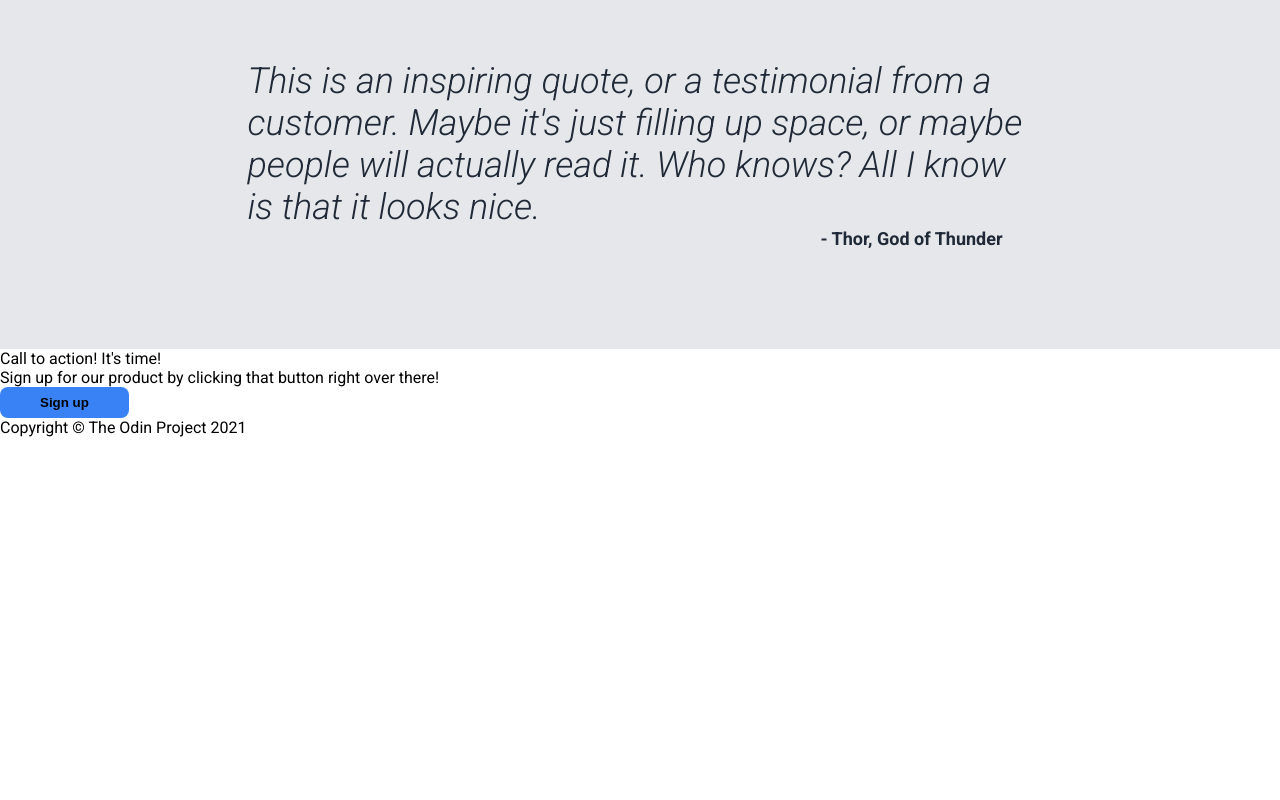
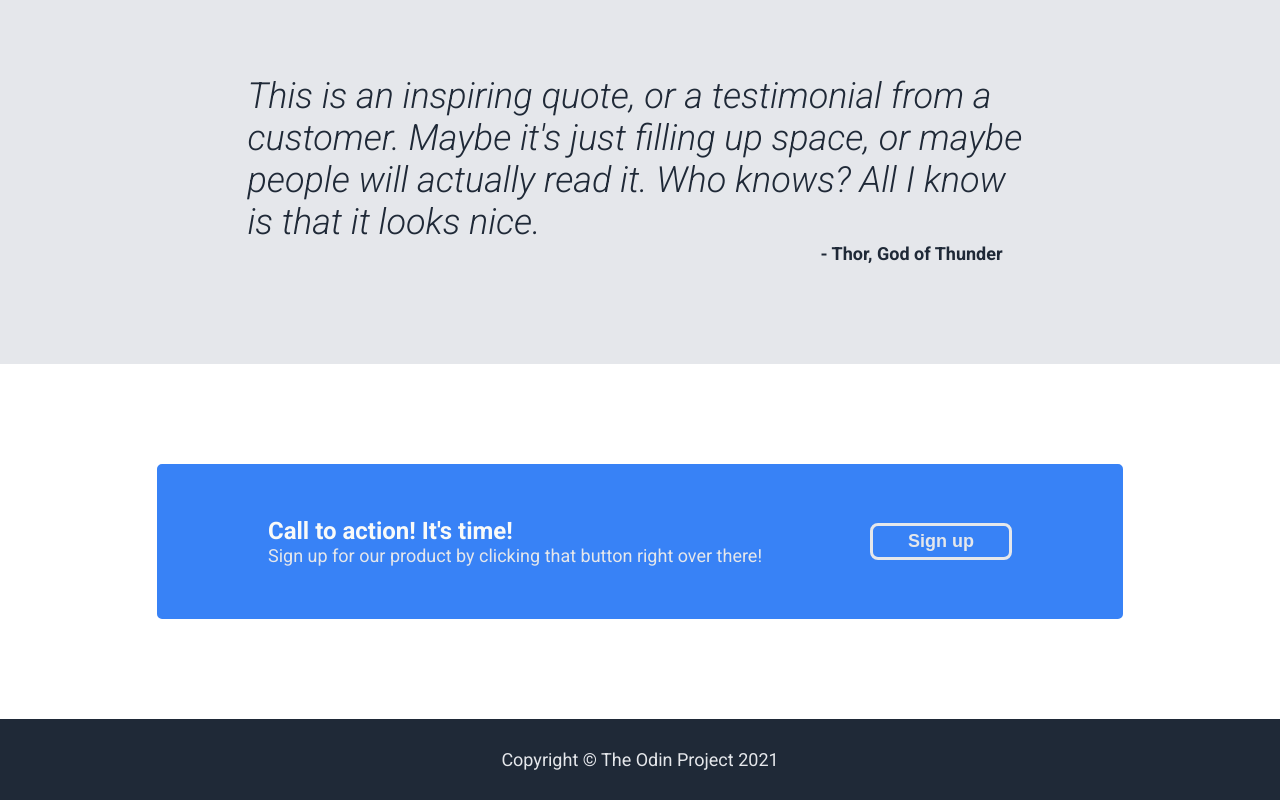
Before and after one commit to bslade96/landing-page, a plain HTML site: page index.html in a window 1280 px wide. Shown: the part 952-1752 px from the top of the page. Before the commit the page ends 1389 px from the top, so only its background shows below. Drawn offline with Linux system fonts and the light colour scheme.

Commit message:
Add css to footer

```diff
--- a/index.html
+++ b/index.html
@@ -20,13 +20,13 @@
                         <li><a class="small-text" href="#">header link three</a></li>
                     </ul>
                 </div>
+
                 <div class="hero">
                     <div class="section-one">
                         <div class="logo" id="main-text">This website is awesome</div>
-                        <div class="small-text">This website has some subtext that goes here under the main title. It's smaller font and the color is lower contrast</div>
+                        <div class="small-text">This website has some subtext that goes here under the main title. It's a smaller font and the color is lower contrast</div>
                         <button class="small-text">Sign up</button>
                     </div>
-                    <!-- How do I put a placeholder background?-->
                     <div class="section-two">
                         <div>this is a placeholder for an image</div>
                     </div>
@@ -67,14 +67,17 @@
             </div>
         </div>
 
-        <div>
-            <div>Call to action! It's time!</div>
-            <div>Sign up for our product by clicking that button right over there!</div>
-            <button>Sign up</button>
+        <div class="container" id="light-blue-block">
+            <div class="banner">
+                <div class="banner-header">Call to action! It's time!</div>
+                <div class="small-text">Sign up for our product by clicking that button right over there!</div>
+            </div>
+
+            <button class="small-text" id="button-two">Sign up</button>
         </div>
 
-        <div>
-            <div>Copyright © The Odin Project 2021</div>
+        <div class="blue-block small-text">
+            <div class="footer">Copyright © The Odin Project 2021</div>
         </div>
     </body>
 </html>
--- a/style.css
+++ b/style.css
@@ -16,6 +16,23 @@ body {
 
 .grey-block {
     background-color: #e5e7eb;
+}
+
+.banner-header {
+    font-size: 24px;
+    font-weight: 600;
+}
+
+#light-blue-block {
+    display: flex;
+    background-color: #3882f6;
+    border:solid #3882f6;
+    border-radius: 5px;
+    margin: 100px auto;
+    padding: 50px 0;
+    justify-content: space-evenly;
+    color: #f9faf8;
+    align-items: center;
 }
 
 .header {
@@ -122,6 +139,21 @@ body {
     padding-right: 30px;
 }
 
+.banner {
+    display: flex;
+    flex-direction: column;
+}
+
+#button-two {
+    border: solid #e5e7eb;
+    height: fit-content;
+}
+
+.footer {
+    text-align: center;
+    padding: 30px;
+}
+
 a {text-decoration: none}
 
 li {list-style-type: none}
@@ -131,6 +163,6 @@ button {
     background-color: #3882f6;
     border: none;
     font-weight: 600;
-    padding: 8px 40px;
+    padding: 5px 35px;
     width: fit-content;
 }
```
